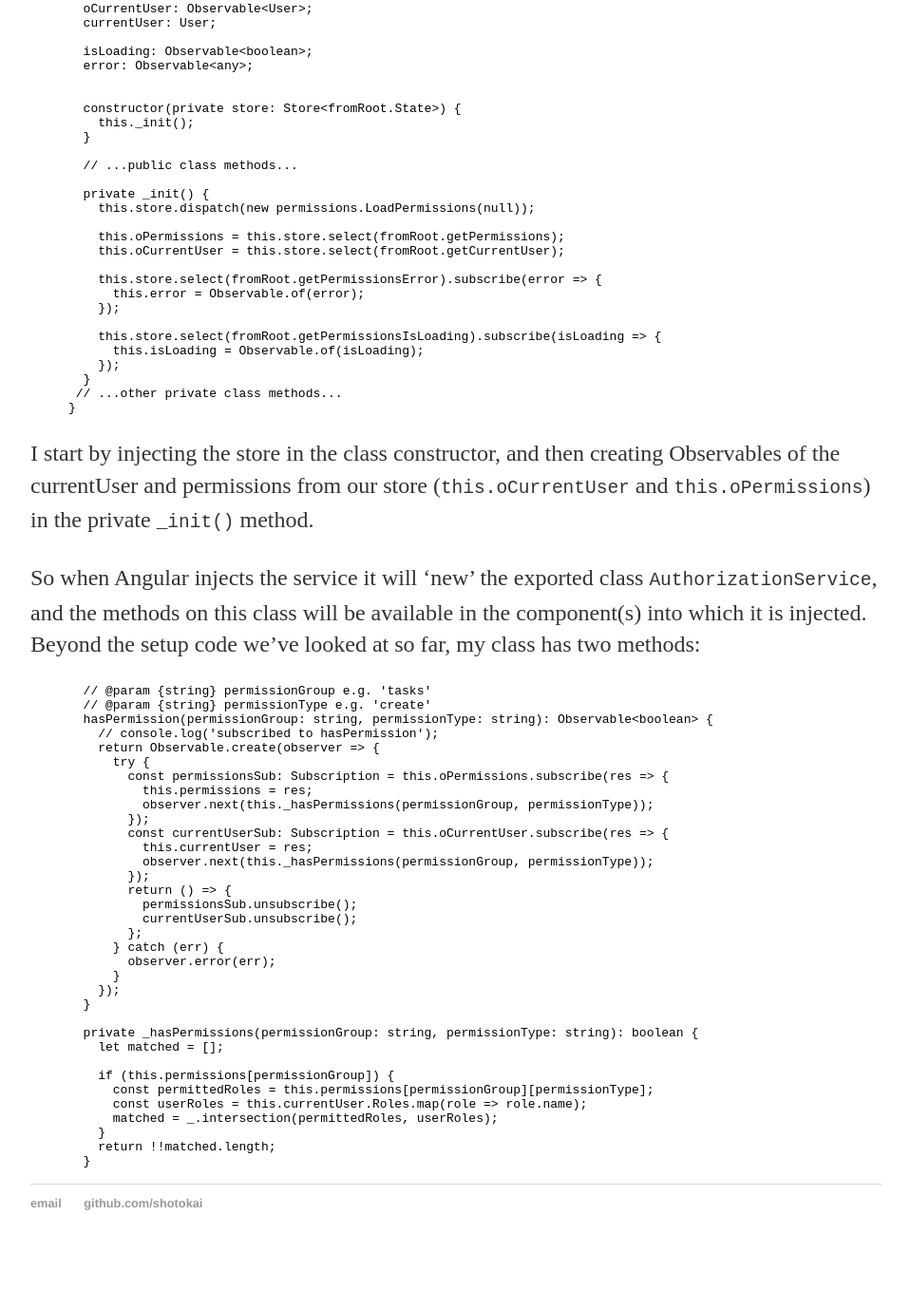
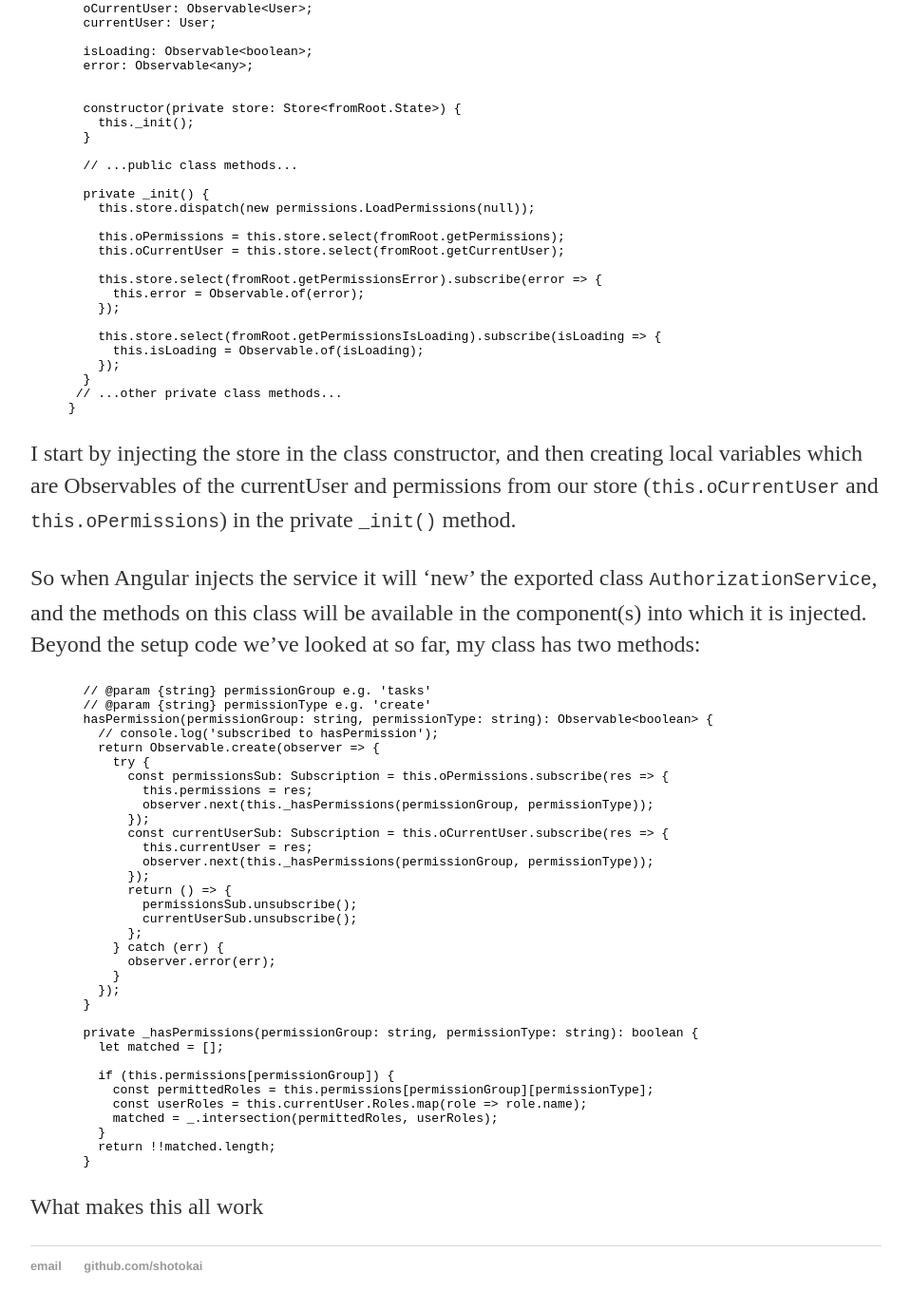
Before and after one commit to shotokai/shotokai.github.io, a Jekyll site: the page built from _posts/2017-04-10-observations-on-observables.md, in a window 1280 px wide and 1400 px high, scrolled down 2029 px. Shown: the top 1379 px of the window at 95% size, without its empty margins (160-1119 px from the left). Built offline with Jekyll 4.4.1, drawn with Linux system fonts in a browser that asks for light colours; before the commit the page ends 3363 px from its top, so only the background shows below that.

Commit message:
Update 2017-04-10-observations-on-observables.md

```diff
--- a/_posts/2017-04-10-observations-on-observables.md
+++ b/_posts/2017-04-10-observations-on-observables.md
@@ -88,7 +88,7 @@ export class AuthorizationService {
 
 {% endhighlight %}
 
-I start by injecting the store in the class constructor, and then creating Observables of the currentUser and permissions from our store (`this.oCurrentUser` and `this.oPermissions`) in the private `_init()` method.
+I start by injecting the store in the class constructor, and then creating local variables which are Observables of the currentUser and permissions from our store (`this.oCurrentUser` and `this.oPermissions`) in the private `_init()` method.
 
 So when Angular injects the service it will 'new' the exported class `AuthorizationService`, and the methods on this class will be available in the component(s) into which it is injected.  Beyond the setup code we've looked at so far, my class has two methods:
 
@@ -129,3 +129,5 @@ So when Angular injects the service it will 'new' the exported class `Authorizat
     return !!matched.length;
   }
 {% endhighlight %}
+
+What makes this all work
```
